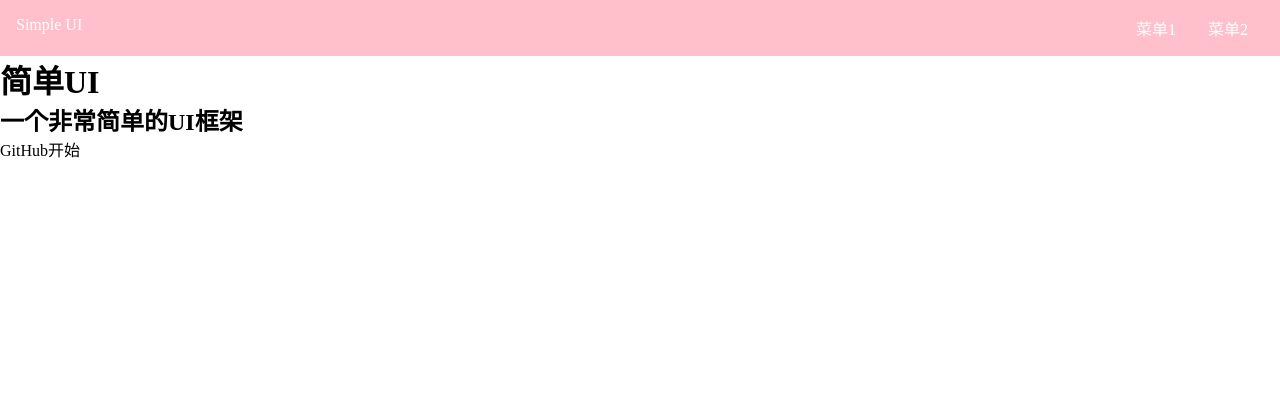
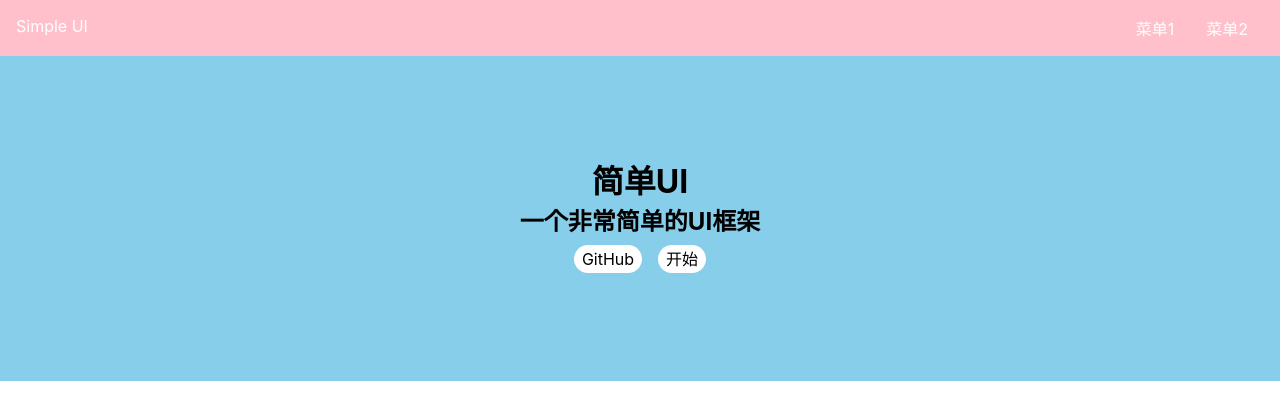
Before and after one commit to WangXiaoyugg/simple-ui, a Vue app: page /#/ in a window 1280 px wide. Shown: the top 420 px of the page. Built offline with nearby package versions, Linux system fonts and the light colour scheme.

Commit message:
更新home页面样式

```diff
--- a/src/index.scss
+++ b/src/index.scss
@@ -11,5 +11,12 @@
   color: inherit;
   &:hover {
     border-bottom: 1px solid #000;
+    cursor: pointer;
   }
 }
+
+body {
+  font-size: 16px;
+  // https://css-tricks.com/snippets/css/system-font-stack/
+  font-family: -apple-system, BlinkMacSystemFont, 'Segoe UI', Roboto, Oxygen, Ubuntu, Cantarell, 'Open Sans', 'Helvetica Neue', sans-serif
+}
--- a/src/views/Home.vue
+++ b/src/views/Home.vue
@@ -5,7 +5,7 @@
       <h1>简单UI</h1>
       <h2>一个非常简单的UI框架</h2>
       <p class="actions">
-        <a href>GitHub</a>
+        <a href="https://github.com">GitHub</a>
         <a href>开始</a>
       </p>
     </div>
@@ -23,4 +23,25 @@
 
 
 <style scoped lang="scss">
+.banner {
+  padding: 100px 0;
+  display: flex;
+  justify-content: center;
+  align-items: center;
+  flex-direction: column;
+  background: skyblue;
+  > .actions {
+    padding: 8px 0;
+    a {
+      margin: 0 8px;
+      background: #fff;
+      display: inline-block;
+      $h: 28px;
+      height: $h;
+      line-height: $h;
+      border-radius: $h / 2;
+      padding: 0 8px;
+    }
+  }
+}
 </style>
```
